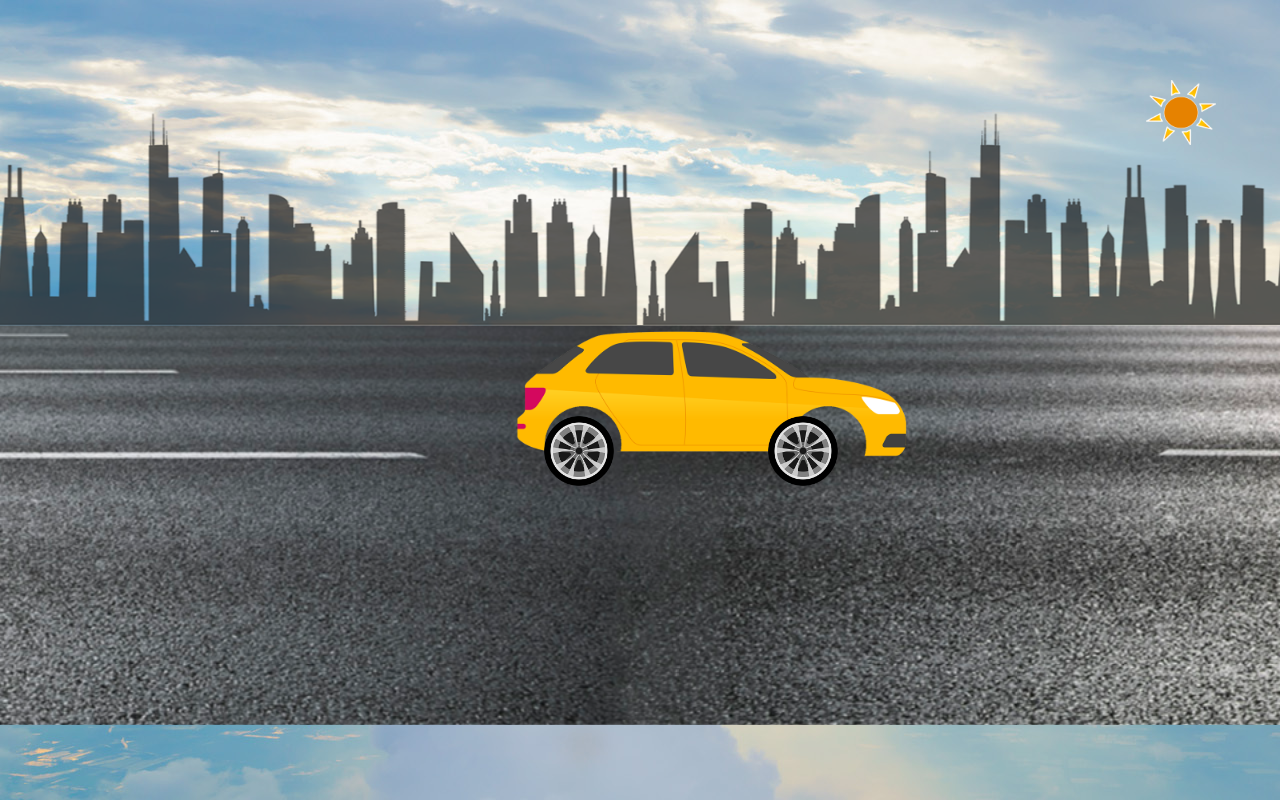
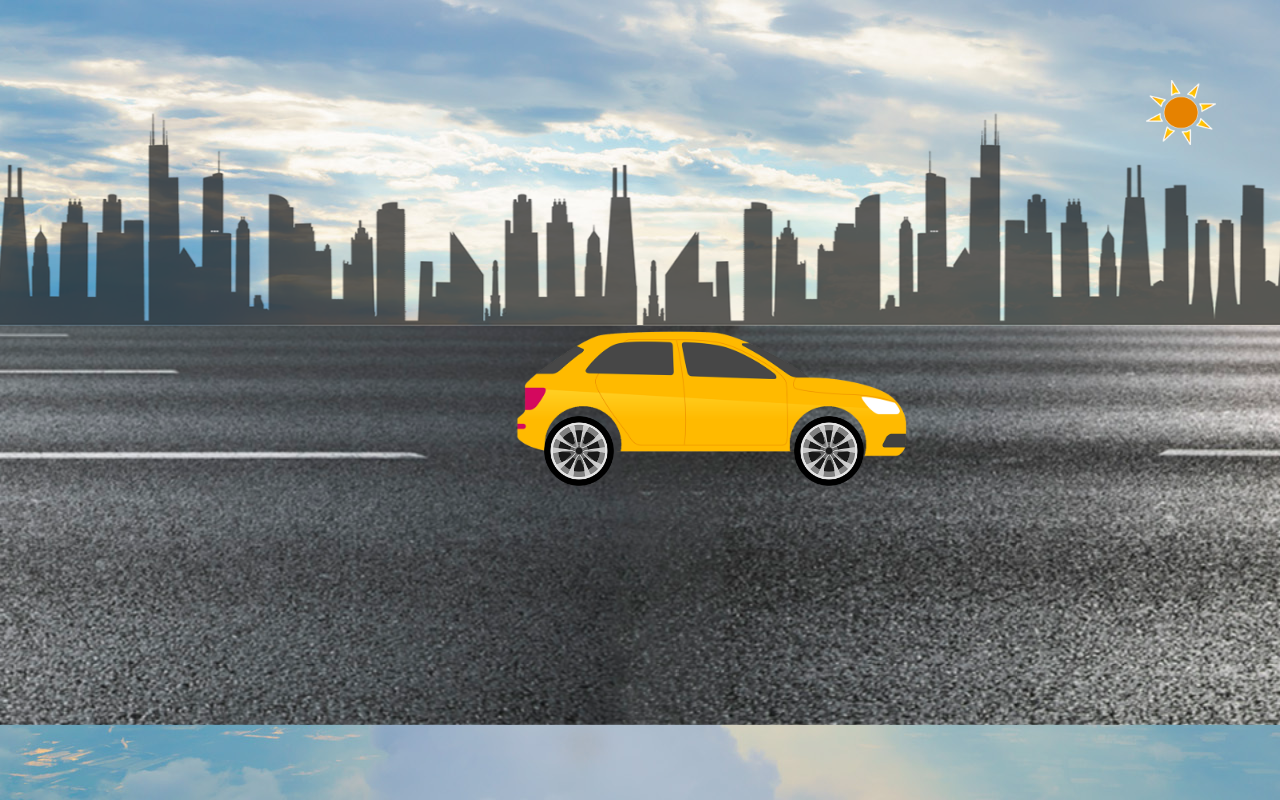
Before and after one commit to dharamADiT/Css_Assignment5, a plain HTML site: page third.html in a window 1280 px wide. Drawn offline with Linux system fonts and the light colour scheme.

Commit message:
Update third.css

```diff
--- a/third.css
+++ b/third.css
@@ -58,7 +58,7 @@ html,body{
     animation: round 1s linear infinite both;
 }
 .w1{
-    left: 60%;
+    left: 62%;
 }
 
 .sun{
```
